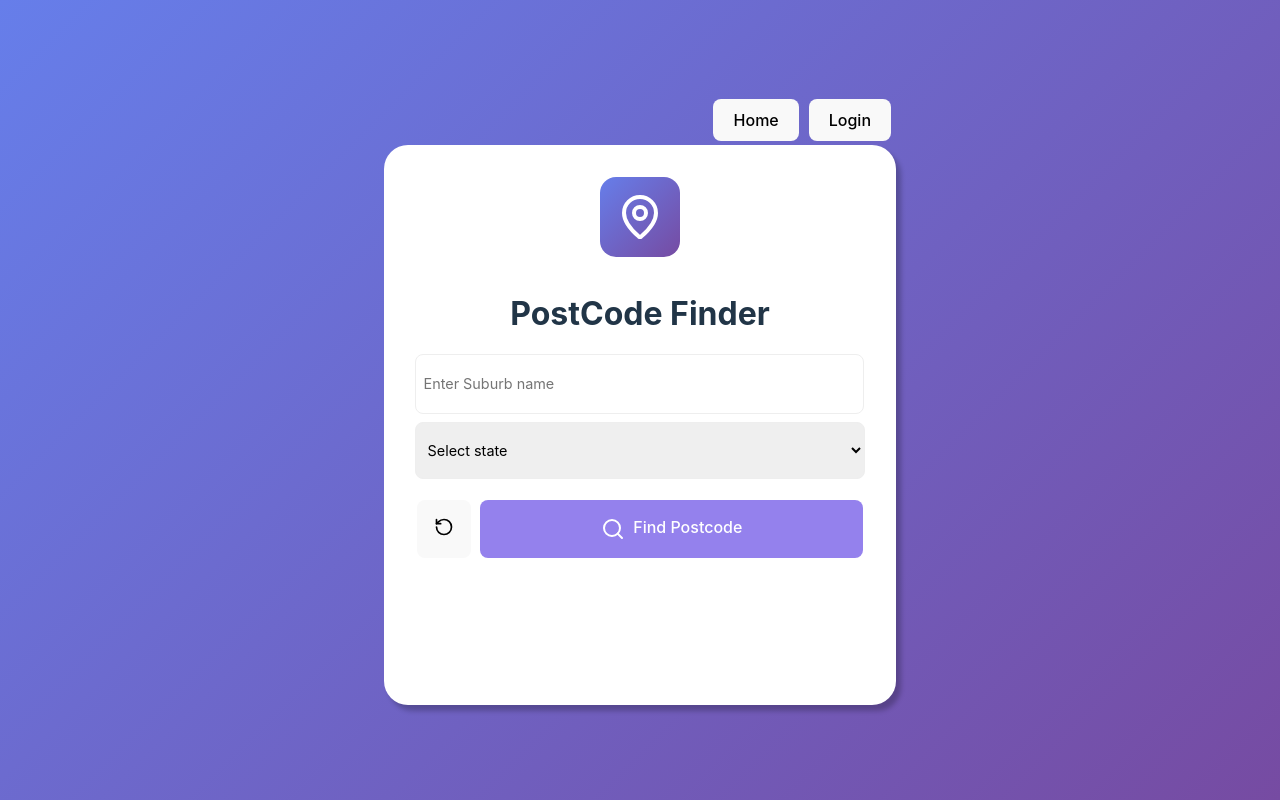
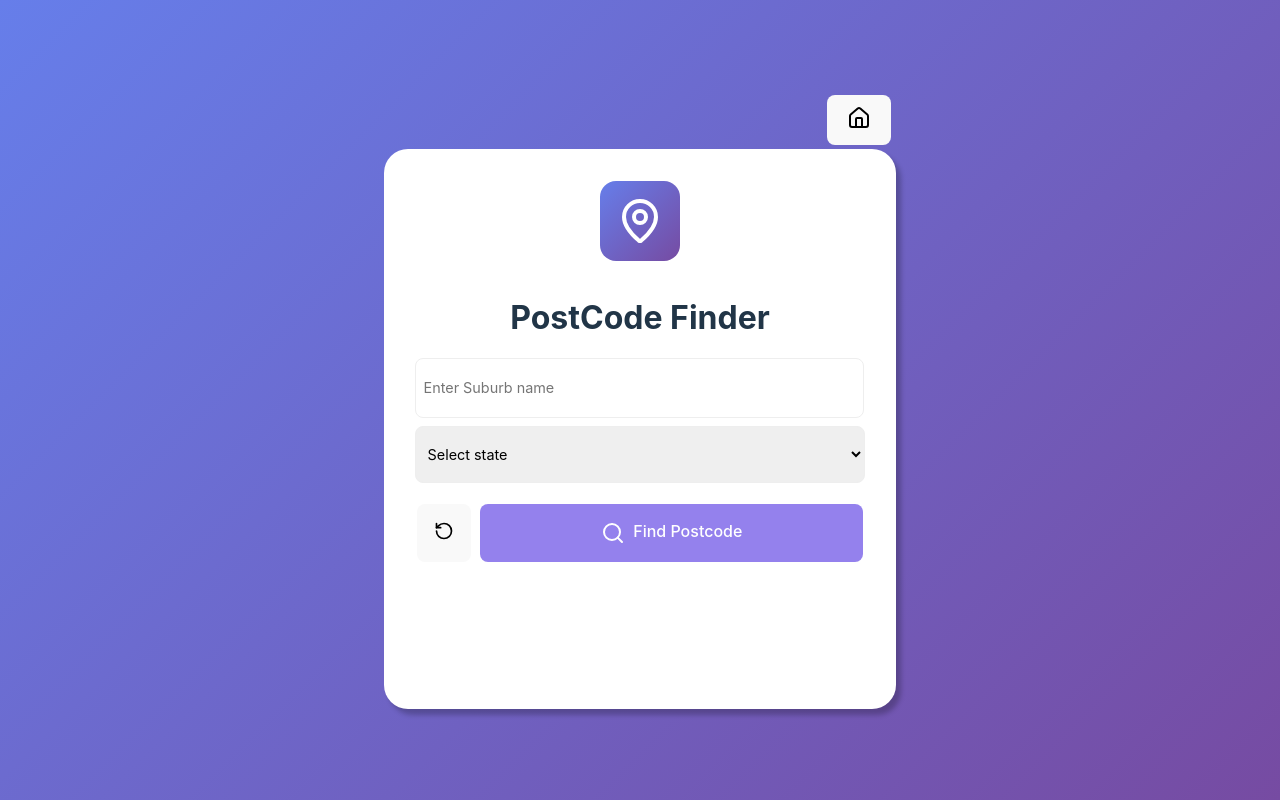
Before and after one commit to ronaldkwan93/client-postcode, a React (Vite) app: page /postcode in a window 1280 px wide. Built offline with nearby package versions, Linux system fonts and the light colour scheme; no server answers.

Commit message:
adds home icon

```diff
--- a/src/components/Header/Header.tsx
+++ b/src/components/Header/Header.tsx
@@ -1,3 +1,4 @@
+import { Home } from "lucide-react";
 import { useNavigate } from "react-router-dom";
 
 const Header = () => {
@@ -8,8 +9,8 @@ const Header = () => {
   };
   return (
     <div>
-      <button onClick={handleHomeNav}>Home</button>
-      <button>Login</button>
+      <button onClick={handleHomeNav}><Home/></button>
+      {/* <button>Login</button> */}
     </div>
   );
 };
--- a/src/pages/PostCode.module.scss
+++ b/src/pages/PostCode.module.scss
@@ -9,6 +9,7 @@
   box-shadow: 5px 6px 5px 0px rgba(0, 0, 0, 0.23);
   -webkit-box-shadow: 5px 6px 5px 0px rgba(0, 0, 0, 0.23);
   -moz-box-shadow: 5px 6px 5px 0px rgba(0, 0, 0, 0.23);
+
 
   h2 {
     font-size: 2em;
--- a/src/pages/PostCode.tsx
+++ b/src/pages/PostCode.tsx
@@ -3,6 +3,7 @@ import styles from "./PostCode.module.scss";
 import { getPostCodeBySuburbAndState } from "../services/dataServices";
 import { AlertCircle, MapPin, RotateCcw, Search } from "lucide-react";
 import ShakeWrapper from "../utilities/ShakeWrapper";
+import Header from "../components/Header/Header";
 
 const PostCode = () => {
   const inputRef = useRef<HTMLInputElement>(null);
@@ -134,7 +135,7 @@ const PostCode = () => {
       )}
       {postCode && (
         <div className={styles.container__postcodeFound}>
-          <h5>Postcode found!</h5>
+          <h5>📍 Postcode found!</h5>
           <h1>{postCode ?? postCode}</h1>
           <p>
             {confirmedSuburb}, {confirmedState}
--- a/src/pages/Suburbs.module.scss
+++ b/src/pages/Suburbs.module.scss
@@ -74,6 +74,7 @@
       padding: 1em 2em;
       background-color: white;
       border-radius: 10px;
+      gap: 0.5em;
     }
   }
 
--- a/src/pages/Suburbs.tsx
+++ b/src/pages/Suburbs.tsx
@@ -82,7 +82,6 @@ const Suburbs = () => {
     }
   };
 
-
   return (
     <div className={styles.container}>
       <div>
@@ -126,6 +125,7 @@ const Suburbs = () => {
             <div className={styles.container__results__list}>
               {subs.assignedSuburbs.map((suburb, idx) => (
                 <div className={styles.container__results__subs} key={idx}>
+                  <div>📍</div>
                   {suburb.suburb}
                 </div>
               ))}
```
